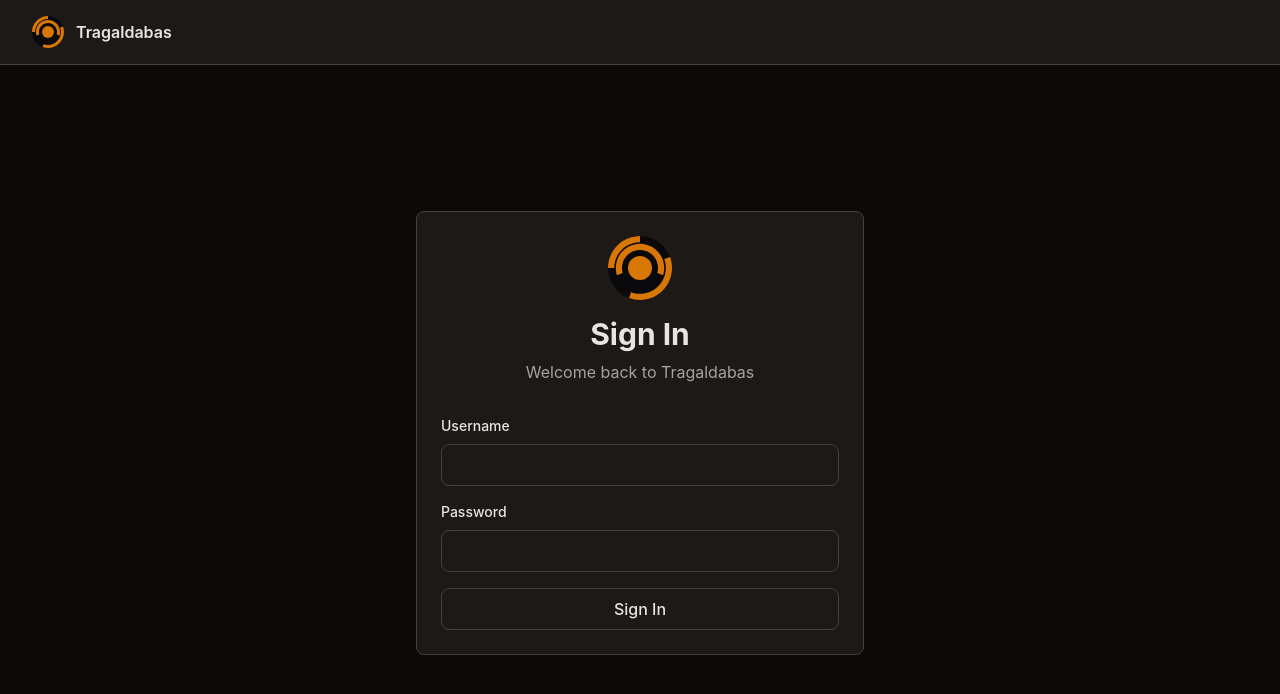
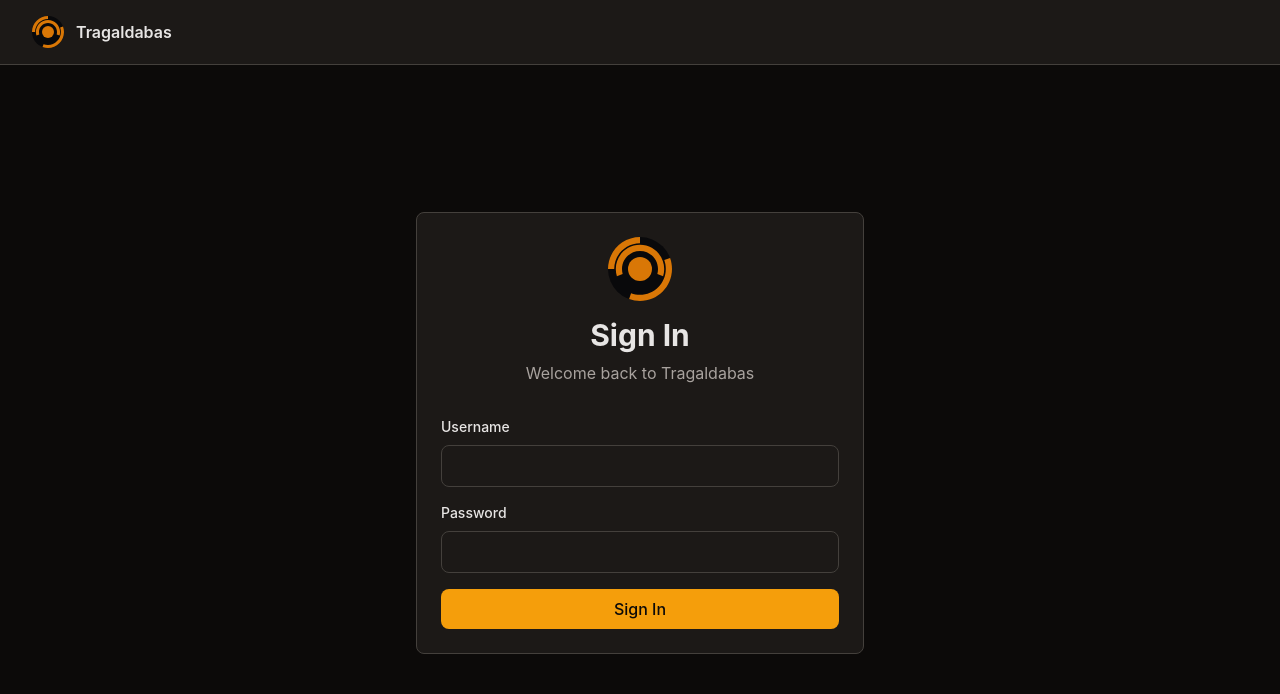
Before and after one commit to innovationwizard/tragaldabas, a React (Vite) app in the folder frontend/: page /login in a window 1280 px wide. Shown: the top 694 px of the page. Built offline with nearby package versions, Linux system fonts and the light colour scheme; no server answers.

Commit message:
Revert Sign In button to primary in login form
- Login page Sign In button: btn-primary (reverted from btn-secondary)
- Landing page Sign In: btn-primary (unchanged)
- Register page Create Account: btn-secondary (unchanged)

```diff
--- a/frontend/src/pages/Login.jsx
+++ b/frontend/src/pages/Login.jsx
@@ -68,7 +68,7 @@ const Login = () => {
             <button
               type="submit"
               disabled={loading}
-              className="btn-secondary w-full"
+              className="btn-primary w-full"
             >
               {loading ? 'Signing in...' : 'Sign In'}
             </button>
```
